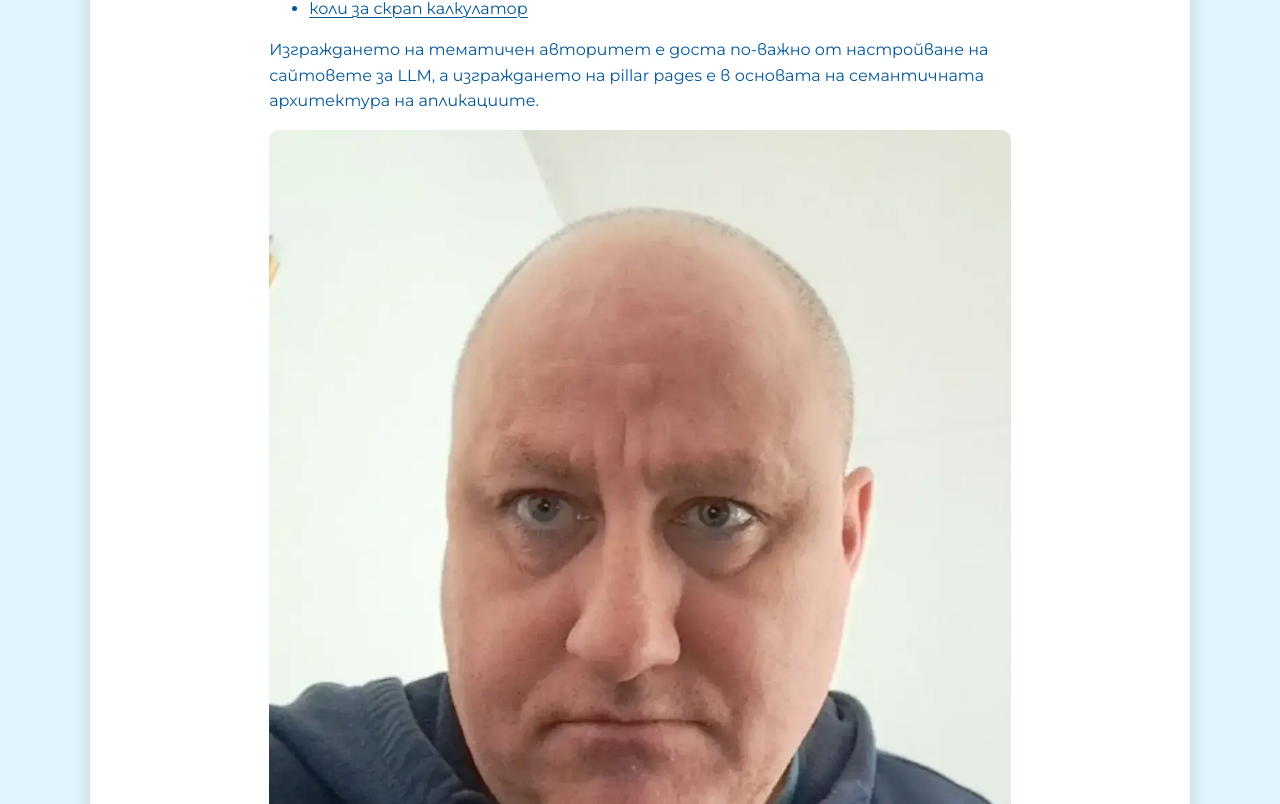
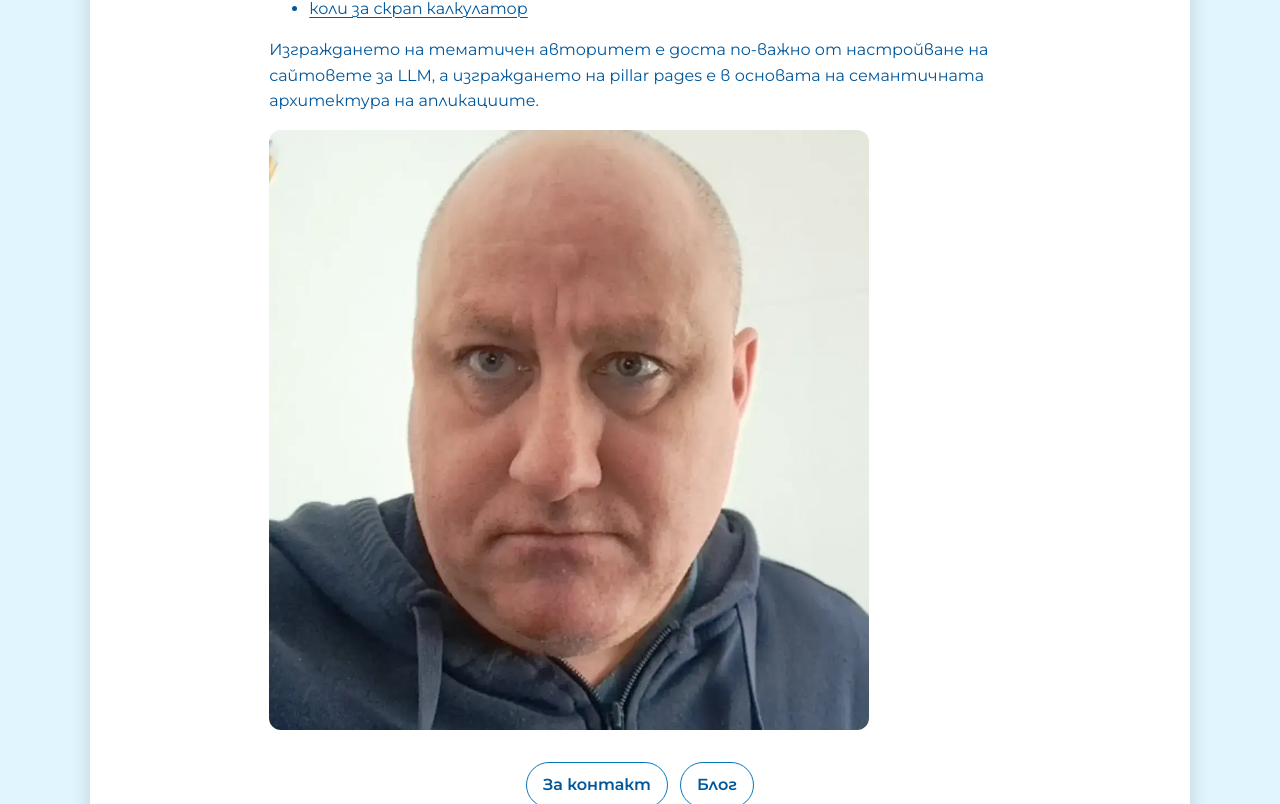
Before and after one commit to inweblife/inweblife, a Next.js app: page /about in a window 1280 px wide. Shown: the part 1236-2040 px from the top of the page. Built offline with nearby package versions, Linux system fonts and the light colour scheme; a web font is replaced by a local one.

Commit message:
added new pic

```diff
--- a/pages/about.js
+++ b/pages/about.js
@@ -110,9 +110,10 @@ const About = () => {
               <Image
                 src="/ivan.webp"
                 alt="Портрет на Иван Димитров"
-                width={500}
-                height={400}
-                className={styles.image}
+                width={600}
+                height={600}
+                className={styles.portrait}
+                priority
               />
             </figure>
           </article>
--- a/styles/About.module.css
+++ b/styles/About.module.css
@@ -19,6 +19,13 @@
   width: 100%;
   height: auto;
   border-radius: 10px;
+}
+
+.portrait {
+  width: min(100%, 600px);
+  aspect-ratio: 1 / 1;
+  object-fit: cover;
+  border-radius: 12px;
 }
 
 .title {
```
